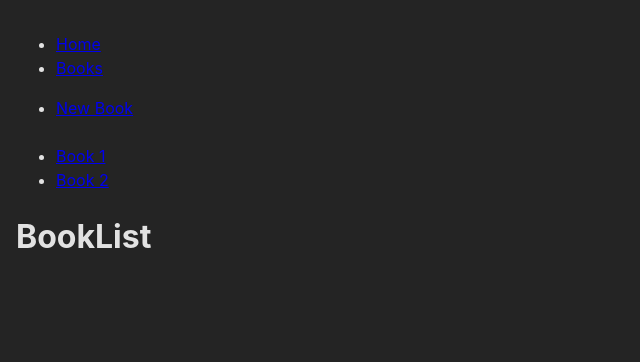
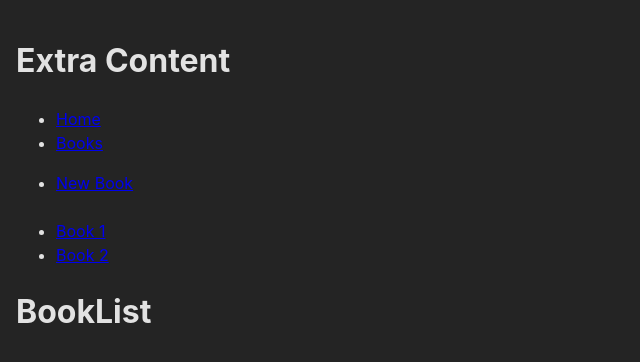
Before and after one commit to bazmurphy/react-router-2, a React (Vite) app: page /books in a window 1280 px wide. Shown: the top 362 px of the page, without its empty margins (0-640 px from the left). Built offline with nearby package versions, Linux system fonts and the light colour scheme.

Commit message:
always render element on a specific router but not others

```diff
--- a/src/App.jsx
+++ b/src/App.jsx
@@ -10,6 +10,10 @@ import BookLayout from "./BookLayout";
 function App() {
   return (
     <>
+      {/* whenever we visit books it will also render this element, as well as what is below */}
+      <Routes>
+        <Route path="/books" element={<h1>Extra Content</h1>} />
+      </Routes>
       <nav>
         <ul>
           <li>
@@ -37,10 +41,10 @@ function App() {
         {/* If you want to wrap a bunch of components that aren't related by URL inside of the same layout */}
         {/* In that case you can leave the path= OFF and only pass an element= */}
         {/* it will pretend the Route has no path but it will wrap all the children Routes inside that element*/}
-        {/* <Route element={<AnotherLayout />}>
-          <Route path="/something" element={<Something />} />
-          <Route path="/else" element={<Else />} />
-        </Route> */}
+        {/* <Route element={<AnotherLayout />}> */}
+        {/* <Route path="/something" element={<Something />} /> */}
+        {/* <Route path="/else" element={<Else />} /> */}
+        {/* </Route> */}
         <Route path="*" element={<NotFound />} />
       </Routes>
     </>
```
